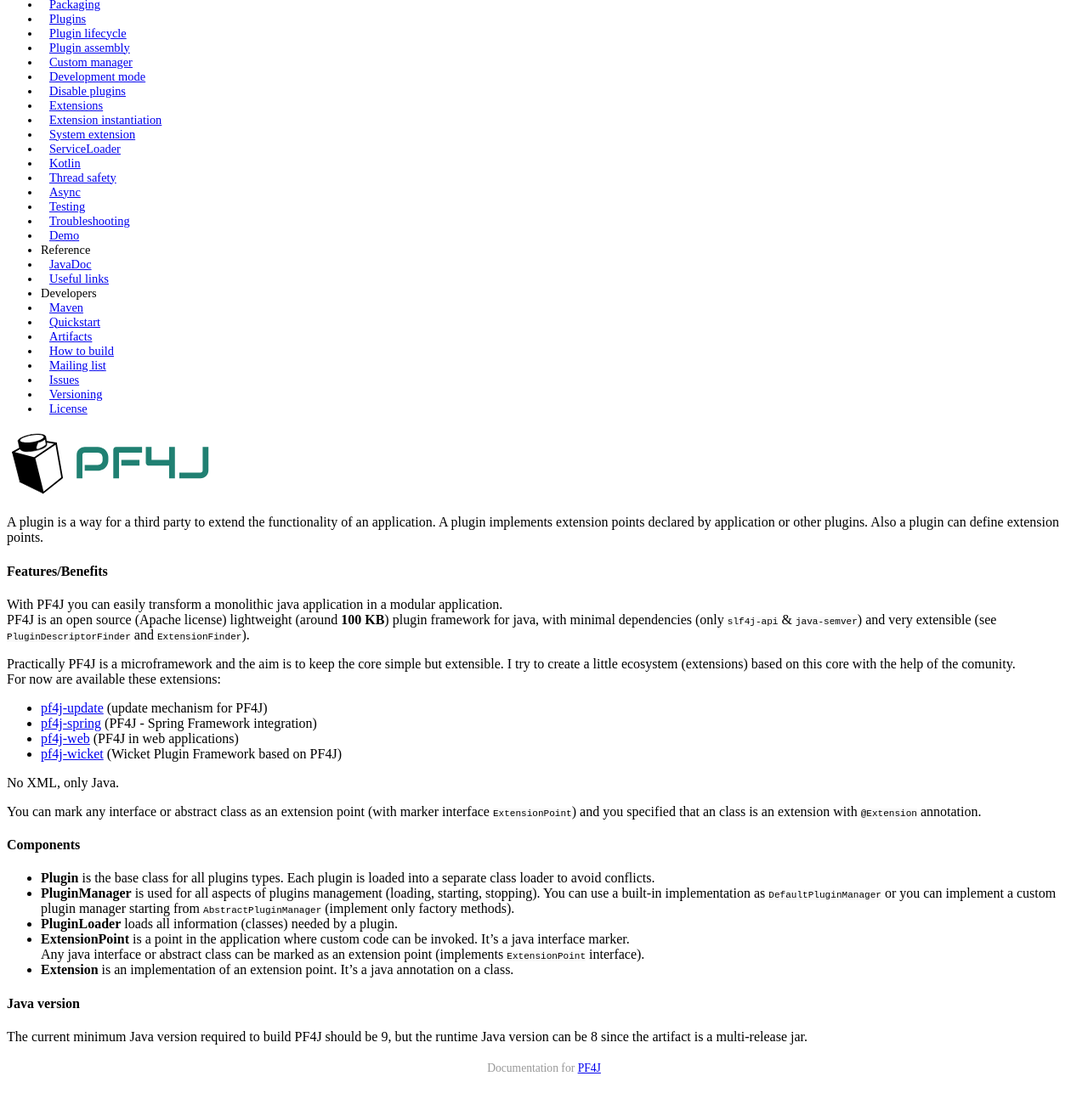
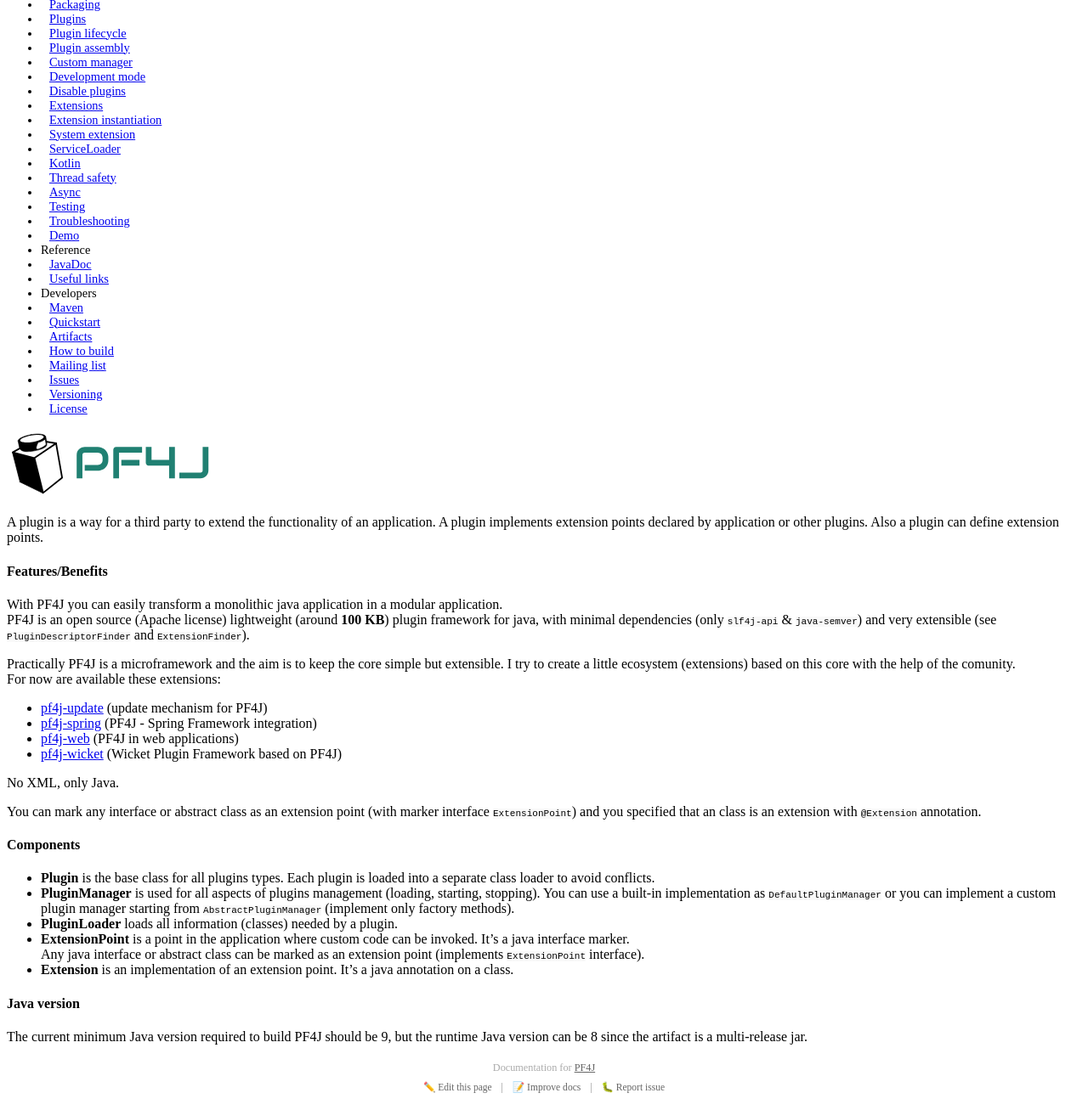
Before and after one commit to pf4j/pf4j.github.io, a Jekyll site: the page built from index.md, in a window 1280 px wide, cut to the strip 153-1460 px from the top of the page. Shown: the whole strip at 85% size. Built offline with Jekyll 4.4.1, drawn with Linux system fonts in a browser that asks for light colours; a style sheet for code colours, icons or effects is not loaded; before the commit the page ends 1439 px from its top, so only the background shows below that.

Commit message:
Enhance footer with edit options

```diff
--- a/_includes/footer.html
+++ b/_includes/footer.html
@@ -1 +1,21 @@
-Documentation for <a href="{% if site.projecturl %}{{ site.projecturl }}{% else %}{{ site.baseurl }}{% endif %}">{{ site.title }}</a>
+<div style="text-align: center;">
+    <div style="font-size: 0.9em; color: #aaa; margin-bottom: 8px;">
+        Documentation for <a href="{% if site.projecturl %}{{ site.projecturl }}{% else %}{{ site.baseurl }}{% endif %}" style="color: #666;">{{ site.title }}</a>
+    </div>
+
+    <div class="site-actions" style="font-size: 0.85em; color: #888;">
+        <a href="https://github.com/pf4j/pf4j.github.io/edit/master/{{ page.path }}"
+           target="_blank"
+           style="color: #666; text-decoration: none; margin: 0 8px;">
+            ✏️ Edit this page
+        </a>
+        |
+        <a href="https://github.com/pf4j/pf4j.github.io" target="_blank" style="color: #666; text-decoration: none; margin: 0 8px;">
+            📝 Improve docs
+        </a>
+        |
+        <a href="https://github.com/pf4j/pf4j.github.io/issues" target="_blank" style="color: #666; text-decoration: none; margin: 0 8px;">
+            🐛 Report issue
+        </a>
+    </div>
+</div>
```
